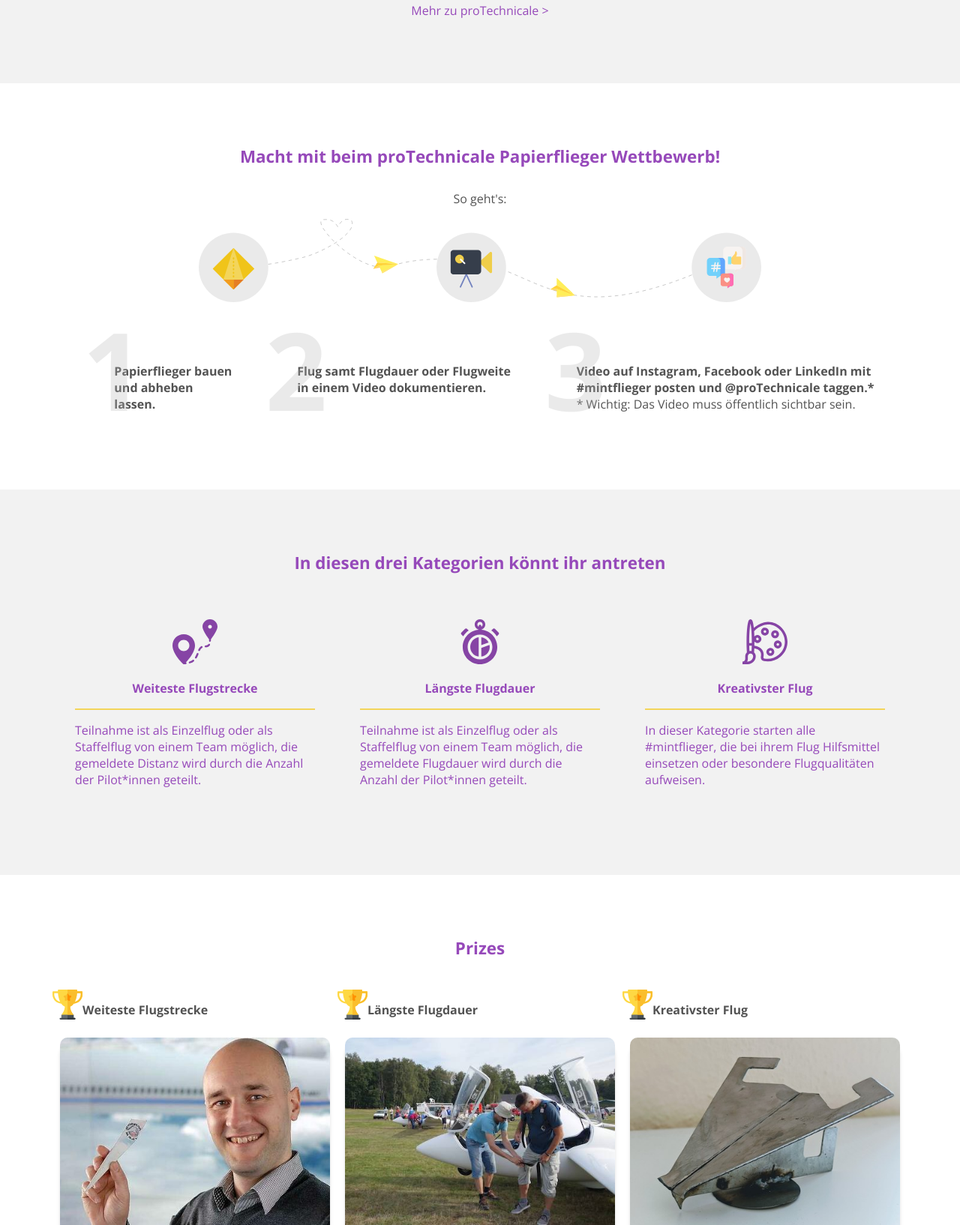
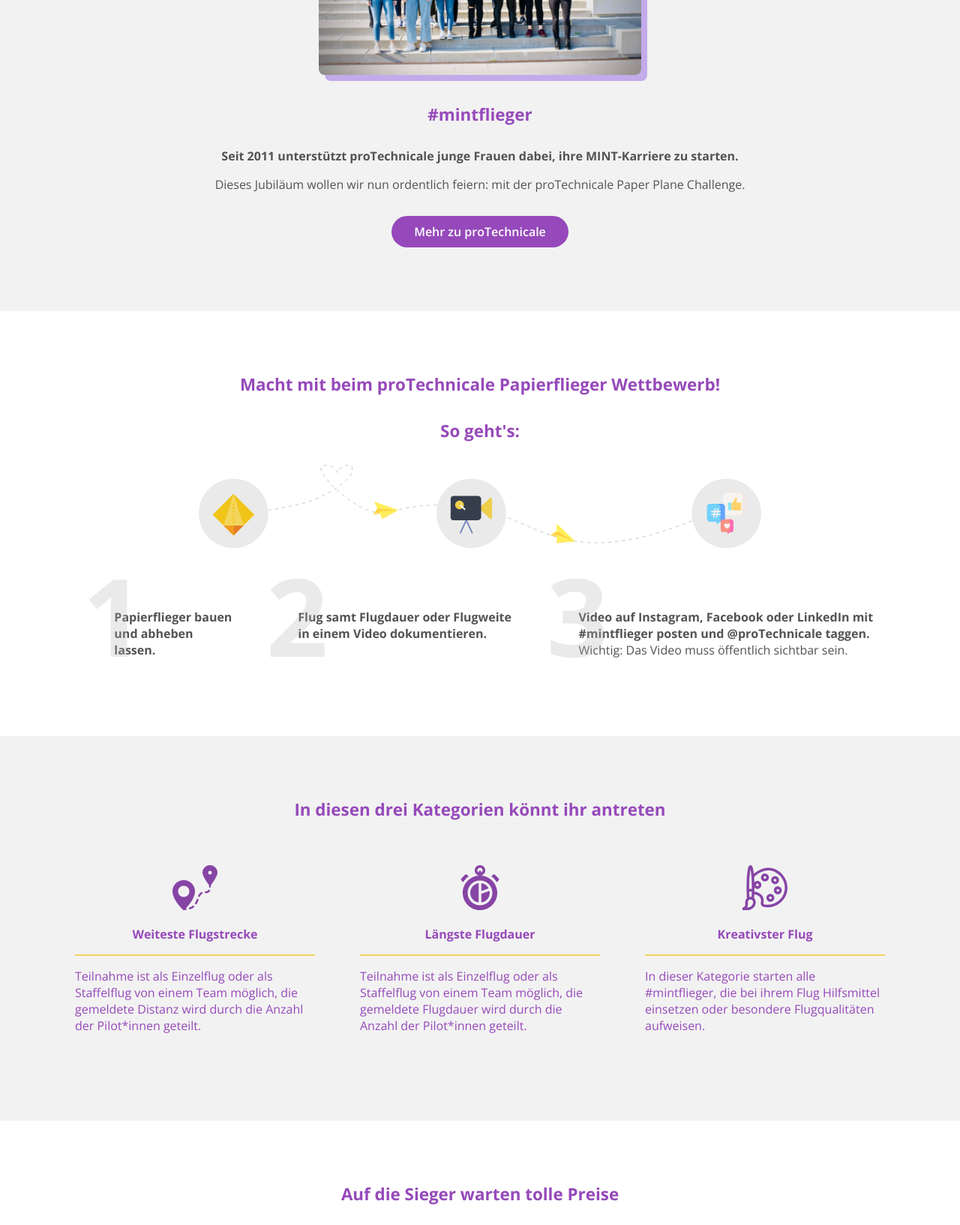
Before and after one commit to mariannefabre/proTechnicale, a plain HTML site: page index.html in a window 1280 px wide. Shown: the part 1007-2641 px from the top of the page at 75% size. Drawn offline with nearby package versions, Linux system fonts and the light colour scheme.

Commit message:
modify content

```diff
--- a/index.html
+++ b/index.html
@@ -64,7 +64,7 @@
       <h3>Wir fliegen auf MINT – fliegt doch mit!</h3>
     </header>
     <section id="introduction" class="colored-background">
-      <img src="./resources/protechnicale-students.jpeg" class="img-students" />
+      <img src="./resources/protechnicale-students.jpg" class="img-students" />
       <h4>#mintflieger</h4>
       <p class="bold">
         Seit 2011 unterstützt proTechnicale junge Frauen dabei, ihre
@@ -74,14 +74,16 @@
         Dieses Jubiläum wollen wir nun ordentlich feiern: mit der proTechnicale
         Paper Plane Challenge.
       </p>
-      <p class="accent">
-        <a href="https://www.protechnicale.de/">Mehr zu proTechnicale ></a>
-      </p>
+      <button class="btn-purple">
+        <a href="https://www.protechnicale.de/">Mehr zu proTechnicale</a>
+      </button>
     </section>
 
     <section id="participation">
-      <h4>Macht mit beim proTechnicale Papierflieger Wettbewerb!</h4>
-      <p>So geht's:</p>
+      <h4>
+        Macht mit beim proTechnicale Papierflieger Wettbewerb!<br /><br />
+        So geht's:
+      </h4>
       <div class="flexbox-reverse">
         <picture>
           <source
@@ -114,8 +116,9 @@
               <p class="participation-step">
                 <span class="bold">
                   Video auf Instagram, Facebook oder LinkedIn mit #mintflieger
-                  posten und @proTechnicale taggen.*
-                </span></br>* Wichtig: Das Video muss öffentlich sichtbar sein.</p>
+                  posten und @proTechnicale taggen. </span
+                ><br />Wichtig: Das Video muss öffentlich sichtbar sein.
+              </p>
             </div>
           </div>
         </div>
@@ -128,9 +131,7 @@
         <div class="category">
           <img src="resources/distance.svg" class="icon-m colored" />
           <p class="bold center">Weiteste Flugstrecke</p>
-          <div class="separator">
-
-          </div>
+          <div class="separator"></div>
           <p>
             Teilnahme ist als Einzelflug oder als Staffelflug von einem Team
             möglich, die gemeldete Distanz wird durch die Anzahl der Pilot*innen
@@ -140,8 +141,7 @@
         <div class="category">
           <img src="resources/time-management.svg" class="icon-m colored" />
           <p class="bold center">Längste Flugdauer</p>
-          <div class="separator">
-          </div>
+          <div class="separator"></div>
           <p>
             Teilnahme ist als Einzelflug oder als Staffelflug von einem Team
             möglich, die gemeldete Flugdauer wird durch die Anzahl der
@@ -151,21 +151,22 @@
         <div class="category">
           <img src="resources/paint-palette.svg" class="icon-m colored" />
           <p class="bold center">Kreativster Flug</p>
-          <div class="separator">          </div>
+          <div class="separator"></div>
           <p>
             In dieser Kategorie starten alle #mintflieger, die bei ihrem Flug
             Hilfsmittel einsetzen oder besondere Flugqualitäten aufweisen.
           </p>
         </div>
+      </div>
     </section>
 
     <section id="prizes">
-      <h4>Prizes</h4>
+      <h4>Auf die Sieger warten tolle Preise</h4>
       <div class="flexbox">
         <div class="prize-container">
           <div class="inline">
-            <img src="resources/trophy.svg" class="icon-s" />
-            <p class="bold">Weiteste Flugstrecke</p>
+            <img src="resources/trophy.svg" class="icon-s trophy" />
+            <p class="prize-category">Weiteste Flugstrecke</p>
           </div>
           <div class="prize">
             <img
@@ -184,8 +185,8 @@
         </div>
         <div class="prize-container">
           <div class="inline">
-            <img src="resources/trophy.svg" class="icon-s" />
-            <p class="bold">Längste Flugdauer</p>
+            <img src="resources/trophy.svg" class="icon-s trophy" />
+            <p class="prize-category">Längste Flugdauer</p>
           </div>
           <div class="prize">
             <img
@@ -203,8 +204,8 @@
         </div>
         <div class="prize-container">
           <div class="inline">
-            <img src="resources/trophy.svg" class="icon-s" />
-            <p class="bold">Kreativster Flug</p>
+            <img src="resources/trophy.svg" class="icon-s trophy" />
+            <p class="prize-category">Kreativster Flug</p>
           </div>
           <div class="prize">
             <img
@@ -230,15 +231,18 @@
       </p>
       <p class="center">
         Mit dieser Spende helft ihr uns, auch in Zukunft junge Frauen fit für
-        ihre MINT-Karriere zu machen.<br />Wir sagen schon einmal vielen Dank!
+        ihre MINT-Karriere zu machen.<br /><br />Wir sagen schon einmal vielen
+        Dank!
       </p>
       <button class="btn-white"><a href="./spenden.html">Spenden</a></button>
     </section>
+
     <footer>
       <p><a href="./teilnahmebedingungen.html">Teilnahmebedingungen</a></p>
       <p><a href="./kontakt.html">Kontakt</a></p>
       <p><a href="./datenschutzerklearung.html">Datenschutzerklärung</a></p>
     </footer>
+
     <script src="./menu.js"></script>
   </body>
 </html>
```
Lines whose indentation alone changed are shown as unchanged.
